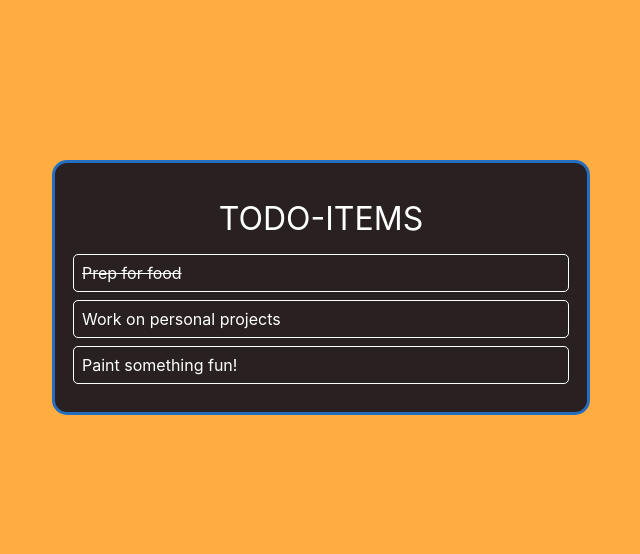
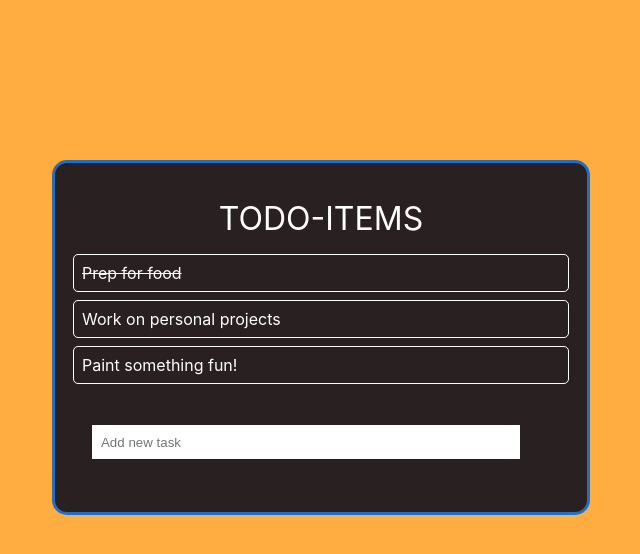
Before and after one commit to Raseshwari/react-hooks-playground, a React (Create React App) app: page / in a window 1280 px wide. Shown: the top 554 px of the page, without its empty margins (319-959 px from the left). Built offline with nearby package versions, Linux system fonts and the light colour scheme.

Commit message:
functionality to create tasks

```diff
--- /dev/null
+++ b/src/components/CreateTask.js
@@ -0,0 +1,27 @@
+import React, { useState } from "react";
+
+function CreateTask({ addTask }) {
+  const [value, setValue] = useState("");
+
+  const handleSubmit = (e) => {
+    e.preventDefault();
+    if (!value) return;
+
+    addTask(value);
+    setValue("");
+  };
+
+  return (
+    <form onSubmit={handleSubmit}>
+      <input
+        type="text"
+        className="input"
+        value={value}
+        placeholder="Add new task"
+        onChange={(e) => setValue(e.target.value)}
+      />
+    </form>
+  );
+}
+
+export default CreateTask;
--- a/src/components/Todo.js
+++ b/src/components/Todo.js
@@ -1,5 +1,5 @@
 import React, { useState } from "react";
-
+import CreateTask from './CreateTask';
 import "./Todo.css";
 
 function Task({ task }) {
@@ -20,6 +20,12 @@
     { title: "Paint something fun!", completed: false },
   ]);
 
+
+const addTask = title => {
+    const newTasks = [...tasks, {title, completed: false}];
+    setTasks(newTasks)
+}
+
   return(<div className='todo-container'>
       <div className='header'>
           TODO-ITEMS
@@ -33,6 +39,9 @@
               />
           ))}
       </div>
+      <div className="create-task">
+            <CreateTask addTask={addTask}/>
+      </div>
   </div>)
 }
 
```
